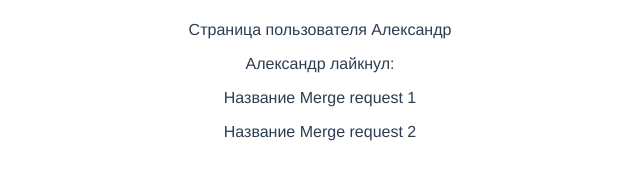
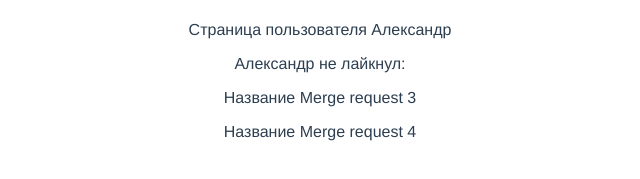
Before and after one commit to iamAndreyGavrilov/MR-list, a Vue app: page /users/1 in a window 1280 px wide. Shown: the part 145-324 px from the top of the page, without its empty margins (320-960 px from the left). Built offline with nearby package versions, Linux system fonts and the light colour scheme.

Commit message:
Update UserPage.vue

```diff
--- a/src/components/UserPage.vue
+++ b/src/components/UserPage.vue
@@ -2,27 +2,17 @@
   <h1>Страница пользователя с ID = {{ $route.params.id }}</h1>
   <p>Страница пользователя {{ user.name }}</p>
 
-  <!-- <p>{{ users }}</p> -->
-  <!-- <p>{{ mergeRequests }}</p> -->
-  <!-- <p>{{ mergeRequest }}</p> -->
-  <!-- <p>{{ mrLike }}</p> -->
-  <p>{{ user.name }} лайкнул:</p>
-  <p v-for="m in mrLike" :key="m.id">{{ m.title }}</p>
-
-  <!-- <p v-for="mr in mergeRequests" :key="mr.id">{{ mr.title }} {{ mr.id }}</p> -->
+  <p>{{ user.name }} не лайкнул:</p>
+  <p v-for="m in noLike" :key="m.id">{{ m.title }}</p>
 </template>
 
 <script>
 export default {
   data() {
-    return {
-      // mergeRequest: [],
-    }
+    return {}
   },
-  methods: {
-    // foo() {},
-  },
-  //mergeRequests filter includes
+  methods: {},
+
   props: {
     users: {
       type: Array,
@@ -31,9 +21,7 @@ export default {
       type: Array,
     },
   },
-  mounted() {
-    // this.foo()
-  },
+  mounted() {},
   computed: {
     user() {
       return this.users.find((user) => {
@@ -41,27 +29,11 @@ export default {
       })
     },
 
-    mrLike() {
+    noLike() {
       return this.mergeRequests.filter((mere) => {
-        return mere.liked.includes(this.user.id)
+        return !mere.liked.includes(this.user.id)
       })
     },
-
-    // mr() {
-    //   return this.mergeRequests.map((mr) => {
-    //     return mr.liked.filter((like) => {
-    //       return like === this.user.id
-    //     })
-    //   })
-    // },
-
-    // mr2() {
-    //   return this.mergeRequests.forEach((mr) => {
-    //     return this.mergeRequestId.push(mr.liked.filter((like) => {
-    //       return like === this.user.id
-    //     }))
-    //   })
-    // },
   },
 }
 </script>
```
